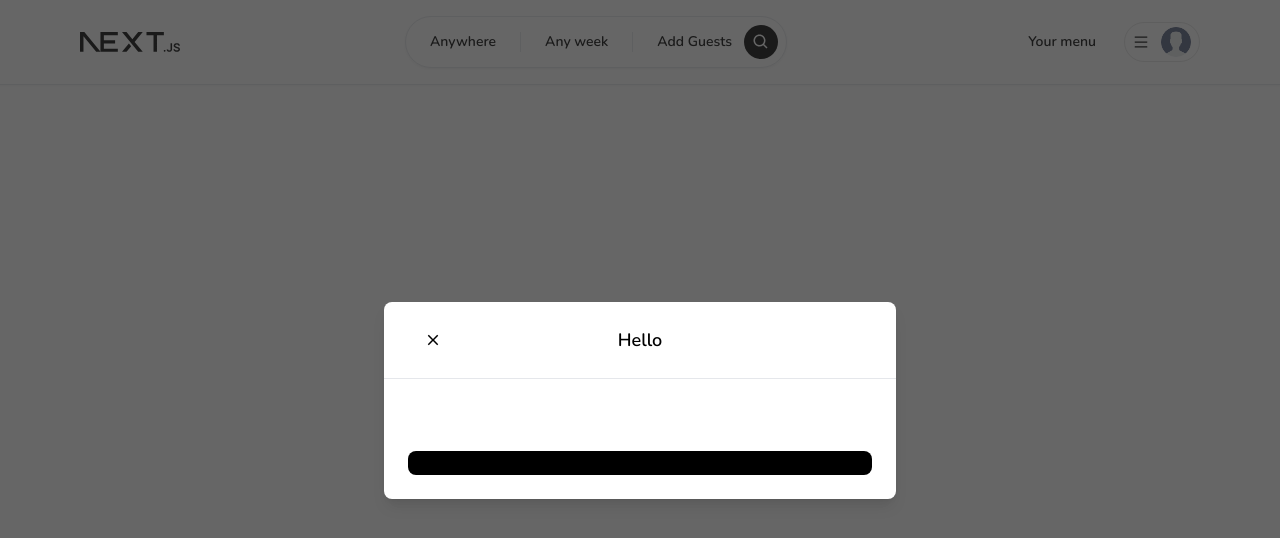
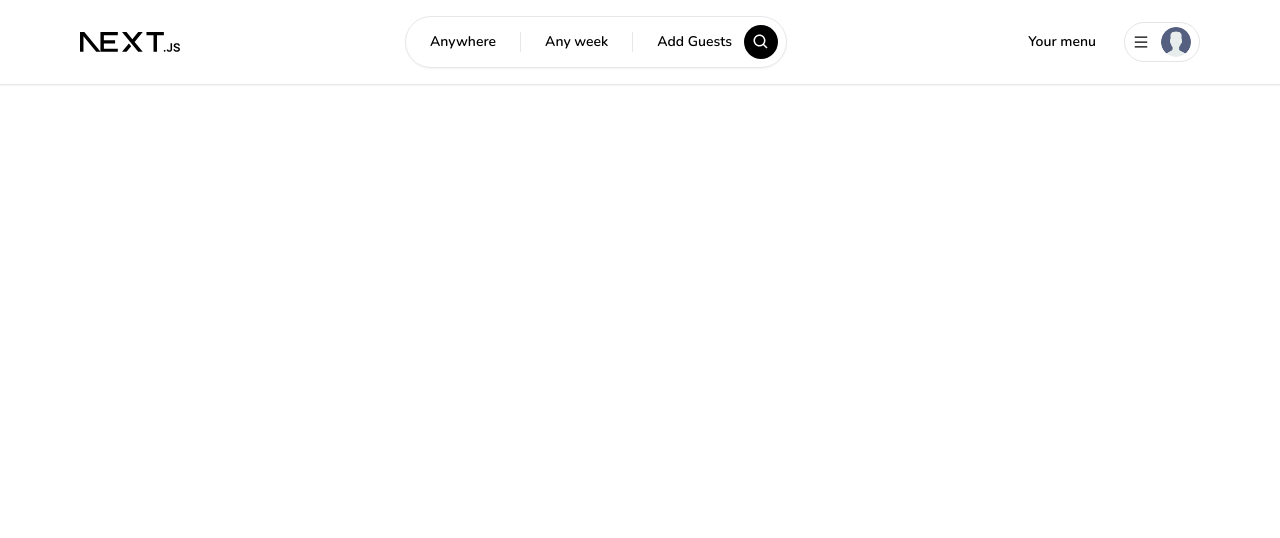
Before and after one commit to Keyzzzt/antonio-airbnb, a Next.js app: page / in a window 1280 px wide. Shown: the top 538 px of the page. Built offline with nearby package versions, Linux system fonts and the light colour scheme.

Commit message:
Moday urgent commit

```diff
--- /dev/null
+++ b/app/components/MultiPurpose/Modals/RegisterModal/RegisterModal.tsx
@@ -0,0 +1,10 @@
+import React from 'react'
+import axios from 'axios'
+
+export const RegisterModal = () => {
+  return (
+    <div>
+
+    </div>
+  )
+}
--- /dev/null
+++ b/app/helpers/hooks/useRegisterModal.ts
@@ -0,0 +1,13 @@
+import { create } from "zustand"
+
+interface RegisterModalStore {
+    isOpen: boolean
+    onOpen: () => void
+    onClose: () => void
+}
+
+const useRegisterModal = create<RegisterModalStore>((set) => ({
+    isOpen: false,
+    onOpen: () => set({ isOpen: true }),
+    onClose: () => set({ isOpen: false }),
+}))
--- a/app/layout.tsx
+++ b/app/layout.tsx
@@ -1,4 +1,4 @@
-import { Modal } from './components/MultiPurpose/Modals/Modal'
+import { RegisterModal } from './components/MultiPurpose/Modals/RegisterModal/RegisterModal'
 import { Navbar } from './components/Navbar/Navbar'
 import './globals.css'
 import { Nunito } from 'next/font/google'
@@ -18,7 +18,7 @@ export default function RootLayout({
   return (
     <html lang="en">
       <body className={font.className}>
-        <Modal isOpen title='Hello'  />
+        <RegisterModal  />
         <Navbar/>
         {children}</body>
     </html>
--- a/package.json
+++ b/package.json
@@ -13,6 +13,7 @@
     "@types/react": "18.2.14",
     "@types/react-dom": "18.2.6",
     "autoprefixer": "10.4.14",
+    "axios": "^1.4.0",
     "eslint": "8.43.0",
     "eslint-config-next": "13.4.7",
     "next": "13.4.7",
@@ -21,6 +22,7 @@
     "react-dom": "18.2.0",
     "react-icons": "^4.10.1",
     "tailwindcss": "3.3.2",
-    "typescript": "5.1.3"
+    "typescript": "5.1.3",
+    "zustand": "^4.3.8"
   }
 }
```
Also changed, not shown: 1 other file (tests, documents, lock files or other folders).
